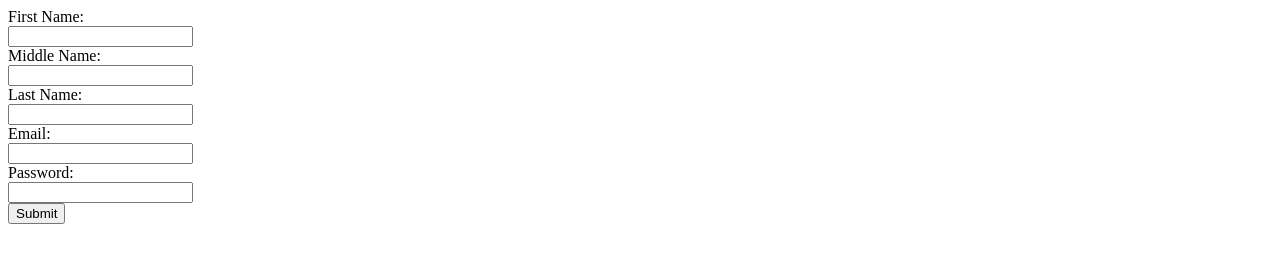
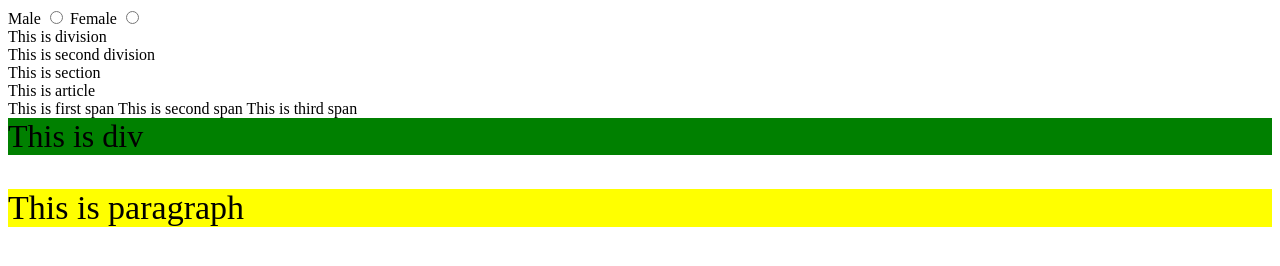
Before and after one commit to Johnvilin-Sibina/git-learning, a plain HTML site: page index.html in a window 1280 px wide. Drawn offline with Linux system fonts and the light colour scheme.

Commit message:
div, section, article, inline css

```diff
--- a/index.html
+++ b/index.html
@@ -4,21 +4,25 @@
     <meta charset="UTF-8">
     <meta name="viewport" content="width=device-width, initial-scale=1.0">
     <title>Document</title>
+    <style>
+
+    </style>
 </head>
 <body>
     <from>
-        <label for="firstname">First Name:</label><br>
-        <input type="text" name="first" id="firstname" required><br>
-        <label for="middlename">Middle Name:</label><br>
-        <input type="text" name="middle" id="middlename"><br>
-        <label for="last name">Last Name:</label><br>
-        <input type="text" name="last" id="lastmane"><br>
-        <lable for="email">Email:</lable><br>
-        <input type="email" name="Email" id="email" required><br>
-        <lable for="password">Password:</lable><br>
-        <input type="password" name="pass" id="password" required><br>
-        <input type="submit" value="Submit">
+        <label for="male">Male</label>
+        <input type="radio" name="gender" id="male">
+        <label for="female">Female</label>
+        <input type="radio" name="gender" id="female">
         </from>
-
+        <div>This is division</div>
+        <div>This is second division</div>
+        <section>This is section</section>
+        <article>This is article</article>
+        <span>This is first span</span>
+        <span>This is second span</span>
+        <span>This is third span</span>
+        <div style="background-color: green; font-size:32px;">This is div</div>
+        <p style="background-color: yellow;font-size: 34px;">This is paragraph</p>
 </body>
 </html>
```
